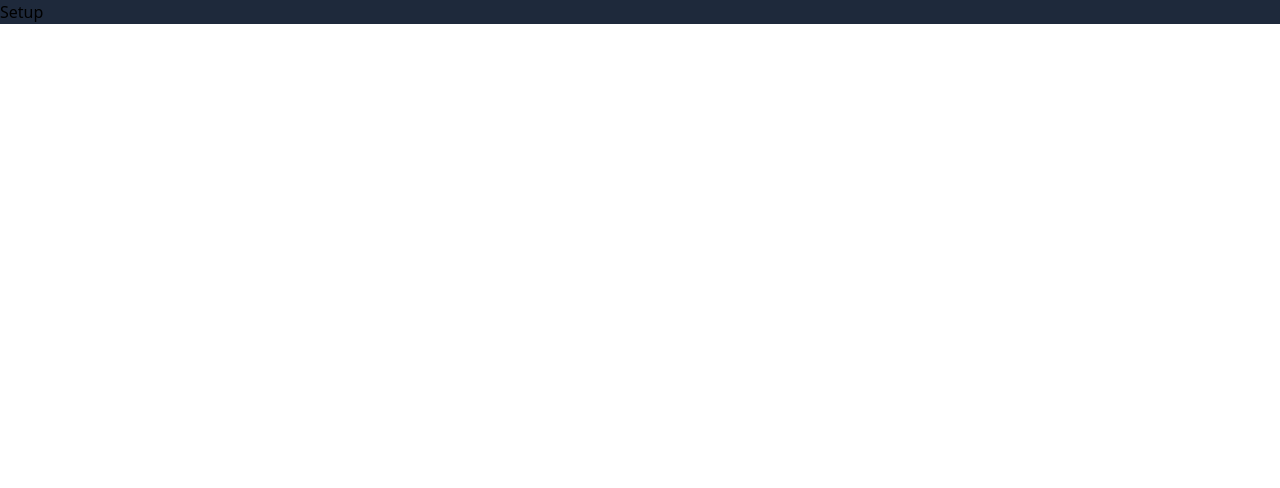
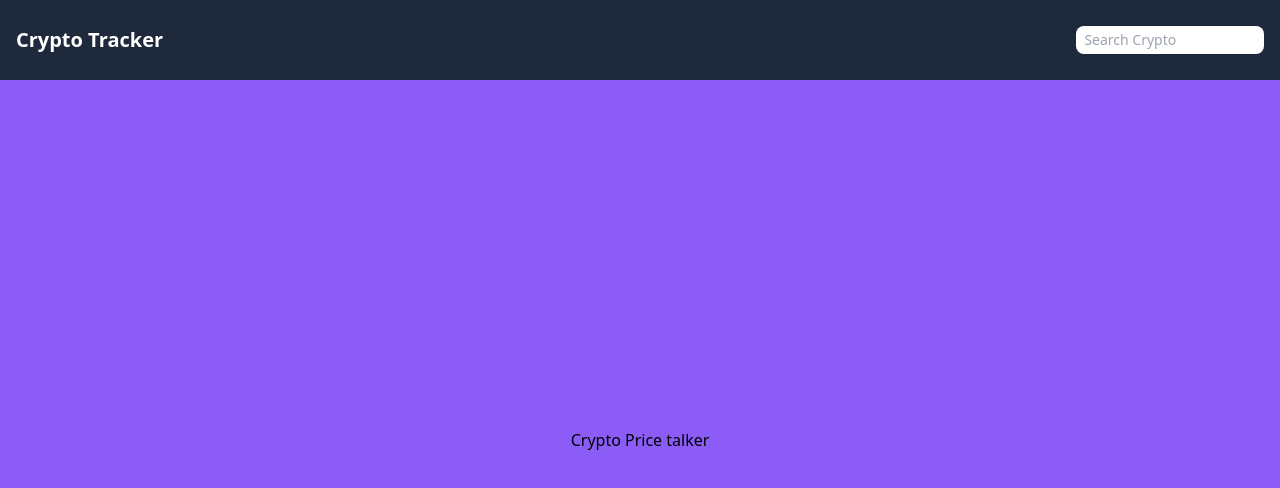
Before and after one commit to MuhammedJaseemVK/crypto-tracker, a React (Create React App) app: page / in a window 1280 px wide. Shown: the top 488 px of the page. Built offline with nearby package versions, Linux system fonts and the light colour scheme.

Commit message:
created navbar

```diff
--- a/src/App.js
+++ b/src/App.js
@@ -1,8 +1,13 @@
 import React from "react";
+import NavBar from "./components/NavBar";
+import CryptoSection from "./components/CryptoSection";
 
 function App() {
   return (
-    <div className="bg-slate-800">Setup</div>
+    <div className="w-full h-screen bg-yellow-500 flex flex-col justify-between">
+      <NavBar />
+      <CryptoSection />
+    </div>
   );
 }
 
--- /dev/null
+++ b/src/components/CryptoSection.js
@@ -0,0 +1,11 @@
+import React from 'react'
+
+function CryptoSection() {
+  return (
+    <div className='bg-violet-500 w-full h-[90%] flex justify-center items-center'>
+        <h1>Crypto Price talker</h1>
+    </div>
+  )
+}
+
+export default CryptoSection
--- /dev/null
+++ b/src/components/NavBar.js
@@ -0,0 +1,12 @@
+import React from 'react'
+
+function NavBar() {
+  return (
+    <div className='bg-slate-800 w-full h-[10%] p-4 flex justify-between items-center'>
+        <p className='font-bold text-base sm:text-xl w-full text-white'>Crypto Tracker</p>
+        <input className='rounded-lg text-sm px-2 py-1 focus:outline-none min-w-[100px]' placeholder='Search Crypto' type="text" id="search"/>
+    </div>
+  )
+}
+
+export default NavBar
```
